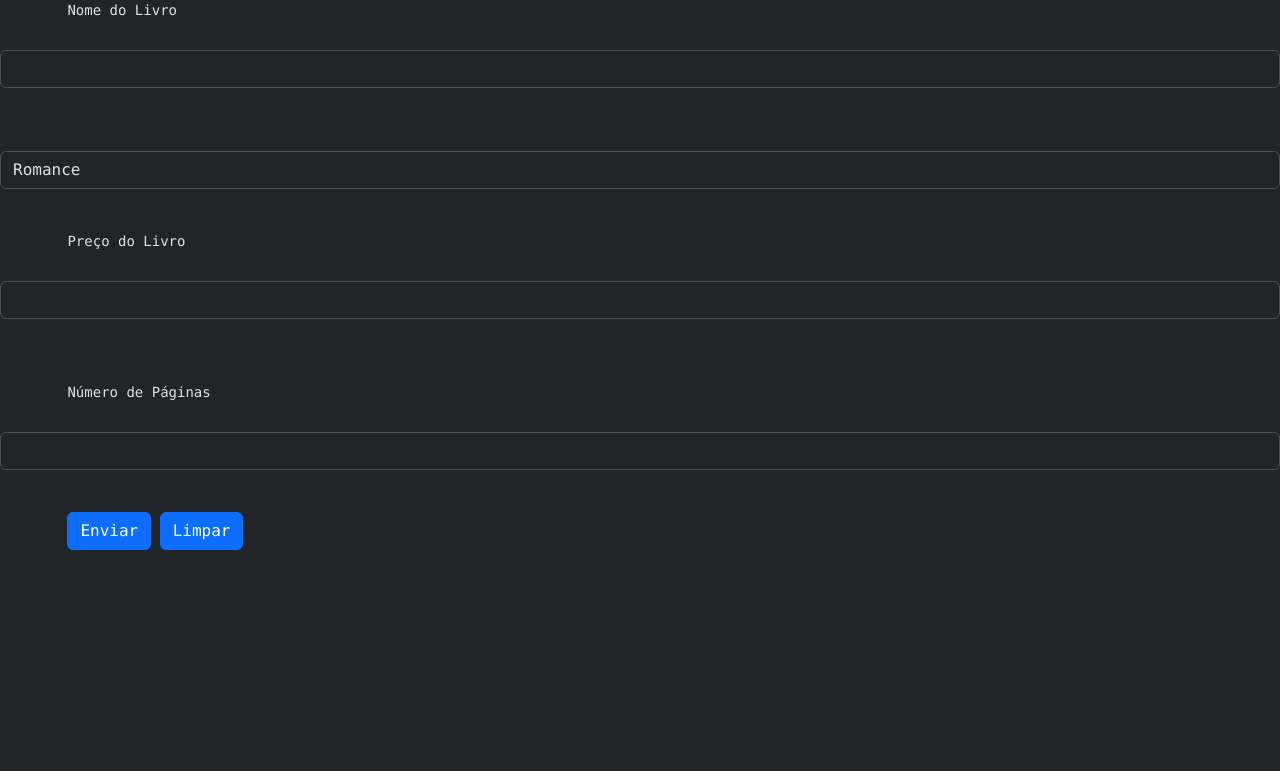
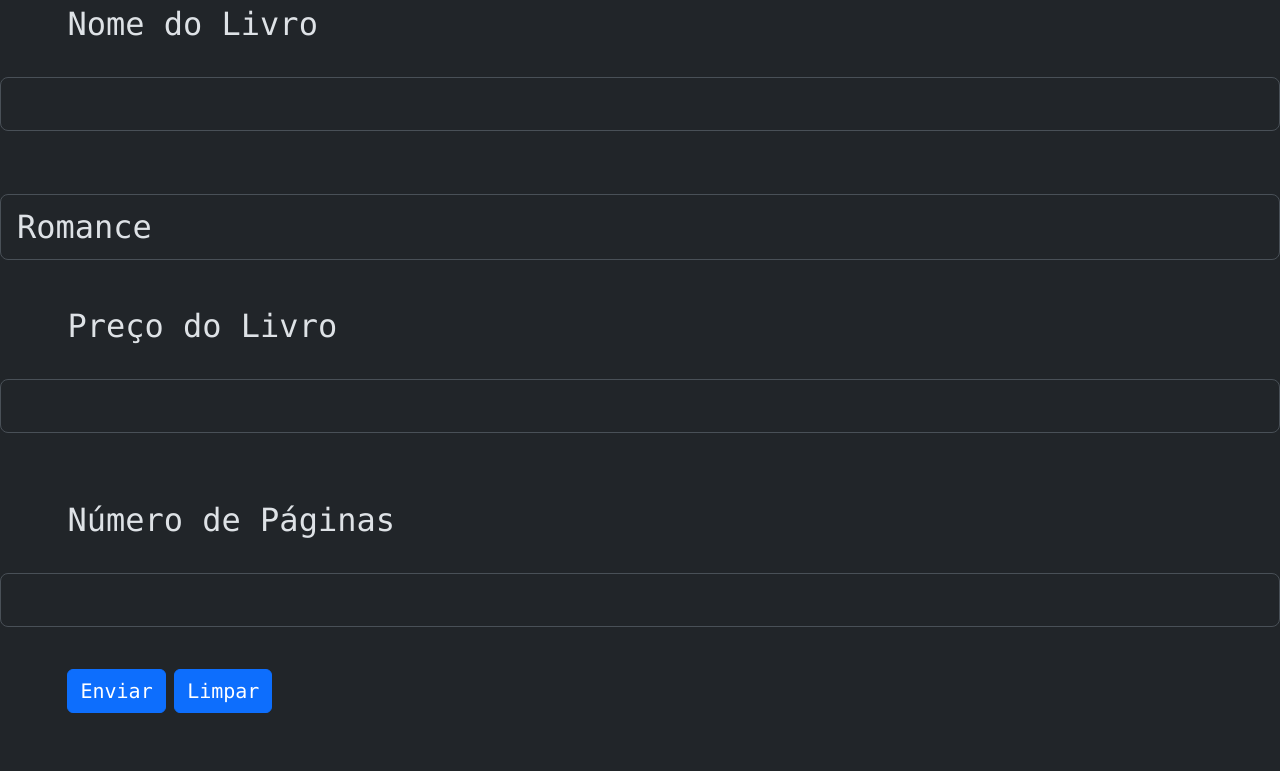
Before and after one commit to teteu-hue/LibrarySystem, a PHP site: page /view/formCreateBook.php in a window 1280 px wide. Shown: the part 56-827 px from the top of the page. Before the commit the page ends 606 px from the top, so only its background shows below. Run offline with PHP 8.4, Linux system fonts and the light colour scheme.

Commit message:
ideia inicial de design

```diff
--- a/view/formCreateBook.php
+++ b/view/formCreateBook.php
@@ -14,13 +14,13 @@
 
 <form action="acao.php" method="post">
     <pre class="form-group">
-        <label class="form-label" for="">Nome do Livro</label>
-        <input class="form-control" type="text" name="nameBook" id="">
+        <label class="form-label fs-2" for="">Nome do Livro</label>
+        <input class="form-control form-control-lg fs-4 " type="text" name="nameBook" id="">
 
-        <select class="form-select"  name="genderBook" size="<?php count($genderBooks)?>" id="">
+        <select class="form-control form-control-lg fs-2"  name="genderBook" size="<?php count($genderBooks)?>" id="">
             <?php for($i = 0; $i < count($genderBooks); $i++){ ?>
 
-                <option class="option" value="<?php echo $genderBooks[$i]->getIdGenderBook()?>">
+                <option class="option fs-2" value="<?php echo $genderBooks[$i]->getIdGenderBook()?>">
                     <?php echo $genderBooks[$i]->getName()?>
                 </option>
 
@@ -28,14 +28,14 @@
 
         </select>
 
-        <label class="form-label" for="">Preço do Livro</label>
-        <input class="form-control" type="number" step="0.01" name="price">
+        <label class="form-label fs-2" for="">Preço do Livro</label>
+        <input class="form-control form-control-lg fs-4" type="number" step="0.01" name="price">
 
 
-        <label class="form-label" for="">Número de Páginas</label>
-        <input class="form-control" type="number" name="numPage">
+        <label class="form-label fs-2" for="">Número de Páginas</label>
+        <input class="form-control form-control-lg fs-4" type="number" name="numPage">
 
-        <button class="btn btn-primary" type="submit">Enviar</button> <button class="btn btn-primary" type="reset">Limpar</button>
+        <button class="btn btn-primary fs-5" type="submit">Enviar</button> <button class="btn btn-primary fs-5" type="reset">Limpar</button>
 
     </pre>
 
```
Also changed, not shown: style.css (+0 -7 lines).
